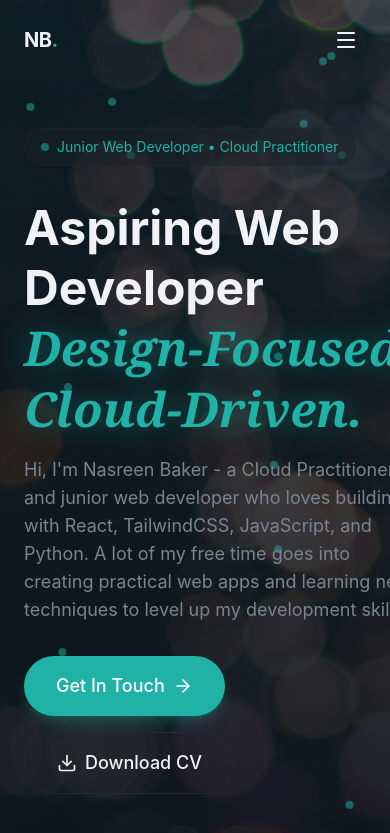
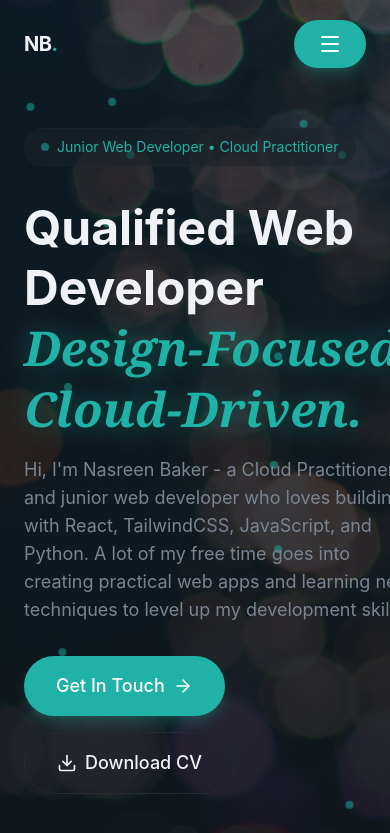
Before and after one commit to STEM-Girlie/React-TailwindCSS-Personal-Portfolio, a React (Vite) app: page / in a window 390 px wide. Shown: the top 833 px of the page. Built offline with nearby package versions, Linux system fonts and the light colour scheme.

Commit message:
trying to amend mobile navbar button

```diff
--- a/src/layout/Navbar.jsx
+++ b/src/layout/Navbar.jsx
@@ -58,12 +58,12 @@ export const Navbar = () => {
           </a>
         </div>
         {/*Mobile Menu button */}
-        <button
+        <Button
           className="md:hidden p-2 text-foreground cursor-pointer"
           onClick={() => setIsMobileMenuOpen((prev) => !prev)}
         >
           {isMobileMenuOpen ? <X size={24} /> : <Menu size={24} />}
-        </button>
+        </Button>
       </nav>
       {/*/ Mobile Menu*/}
       {isMobileMenuOpen && (
@@ -80,11 +80,9 @@ export const Navbar = () => {
               </a>
             ))}
 
-            <a href="#contact">
-              <Button onClick={() => setIsMobileMenuOpen(false)} size="default">
-                Contact Me
-              </Button>
-            </a>
+            <Button onClick={() => setIsMobileMenuOpen(false)} size="default">
+              Contact Me
+            </Button>
           </div>
         </div>
       )}
--- a/src/sections/Hero.jsx
+++ b/src/sections/Hero.jsx
@@ -68,7 +68,7 @@ export const Hero = () => {
             {/*headline*/}
             <div className="space-y-4">
               <h1 className="text-5xl md:text-6xl lg:7xl font-bold leading-tight animate-fade-in animation-delay-200">
-                Aspiring Web Developer <br />
+                Qualified Web Developer <br />
                 <span className="text-primary glow-text italic font-serif ">
                   Design‑Focused, <br />
                   Cloud‑Driven.
```
